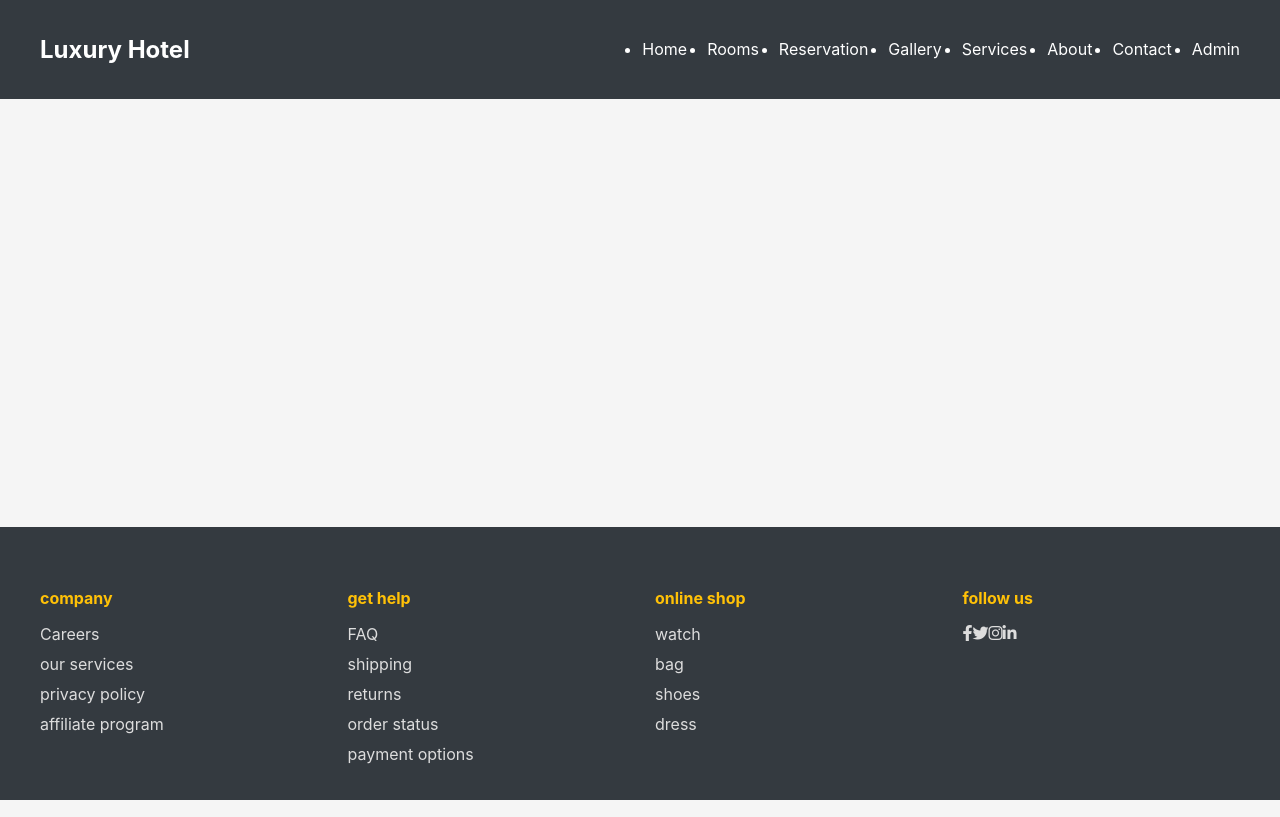
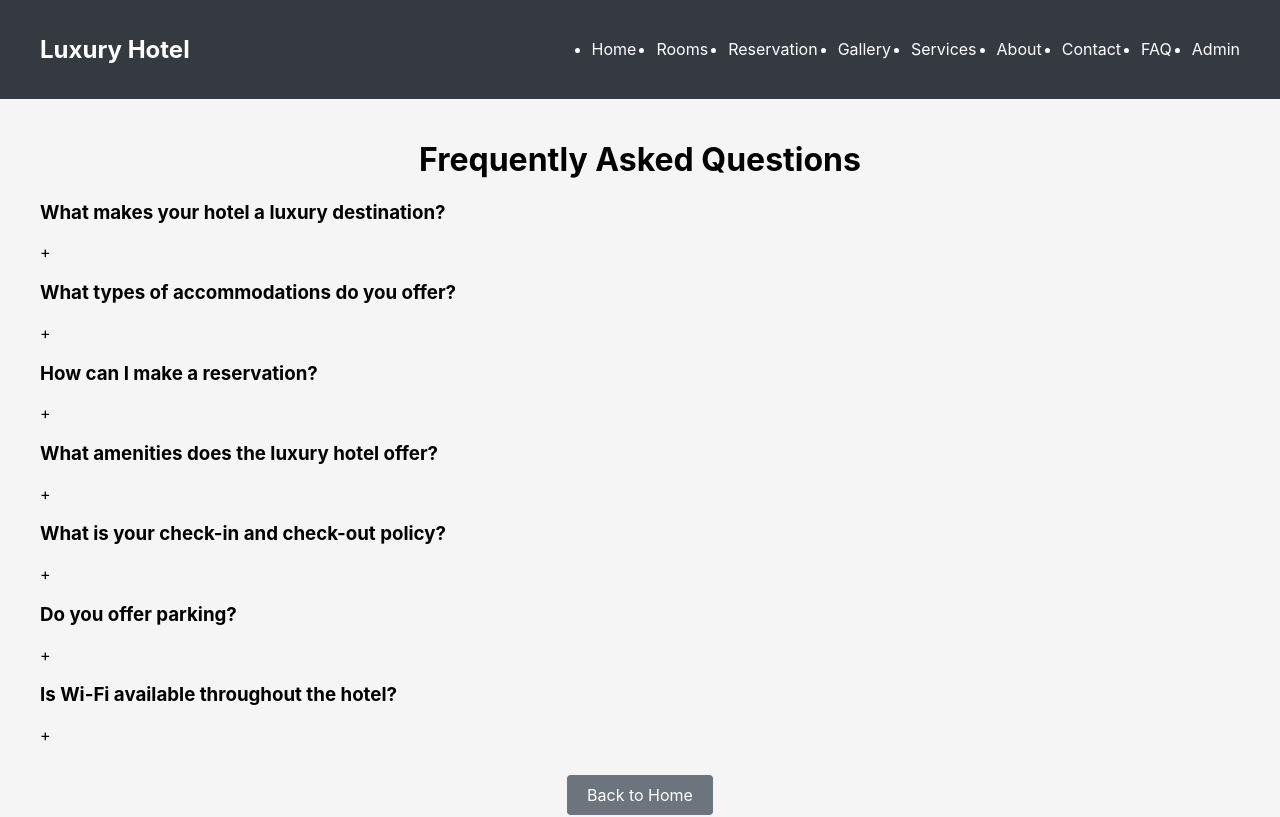
Before and after one commit to devasol/Hotel-Reservation-Management-System, a React (Create React App) app in the folder hotel-booking-app/: page /faq in a window 1280 px wide. Shown: the top 817 px of the page. Built offline with nearby package versions, Linux system fonts and the light colour scheme; no server answers.

Commit message:
Add FAQ page with accordion component

```diff
--- a/hotel-booking-app/src/App.tsx
+++ b/hotel-booking-app/src/App.tsx
@@ -12,6 +12,7 @@ import Services from './components/Services';
 import Gallery from './components/Gallery';
 import About from './components/About';
 import Contact from './components/Contact';
+import FAQ from './components/FAQ';
 import './styles/App.css';
 
 function App() {
@@ -31,6 +32,7 @@ function App() {
               <Route path="/gallery" element={<Gallery />} />
               <Route path="/about" element={<About />} />
               <Route path="/contact" element={<Contact />} />
+              <Route path="/faq" element={<FAQ />} />
             </Routes>
           </main>
           <Footer />
--- /dev/null
+++ b/hotel-booking-app/src/components/FAQ.tsx
@@ -0,0 +1,72 @@
+import React, { useState } from 'react';
+import { Link } from 'react-router-dom';
+
+const FAQ: React.FC = () => {
+  const [openIndex, setOpenIndex] = useState<number | null>(null);
+
+  const toggleAccordion = (index: number) => {
+    setOpenIndex(openIndex === index ? null : index);
+  };
+
+  const faqs = [
+    {
+      question: "What makes your hotel a luxury destination?",
+      answer: "Our hotel offers a unique blend of exquisite design, unparalleled service, and top-tier amenities. We provide spacious suites, elegant rooms, and exclusive penthouses with stunning views."
+    },
+    {
+      question: "What types of accommodations do you offer?",
+      answer: "We provide a range of luxurious accommodations, including standard rooms, suites, and exclusive penthouses. Each room category features modern amenities and elegant furnishings."
+    },
+    {
+      question: "How can I make a reservation?",
+      answer: "Reservations can be made through our website, by contacting our reservations team directly, or via partnered travel agencies. You can also use our online booking system."
+    },
+    {
+      question: "What amenities does the luxury hotel offer?",
+      answer: "Our hotel boasts a range of upscale amenities, including multiple restaurants, a spa and wellness center, fitness facilities, a swimming pool, business center, and more."
+    },
+    {
+      question: "What is your check-in and check-out policy?",
+      answer: "Check-in is from 14:00 until 23:30, and check-out is from 08:00 until 11:00. Early check-in and late check-out may be available based on availability."
+    },
+    {
+      question: "Do you offer parking?",
+      answer: "Yes, we offer parking for over 500 cars. Valet parking service is also available for your convenience."
+    },
+    {
+      question: "Is Wi-Fi available throughout the hotel?",
+      answer: "Yes, we offer complimentary high-speed Wi-Fi throughout the property, including all guest rooms and public areas."
+    }
+  ];
+
+  return (
+    <div className="container">
+      <h1 className="text-center">Frequently Asked Questions</h1>
+
+      <div className="faq-container">
+        {faqs.map((faq, index) => (
+          <div key={index} className="faq-item">
+            <div
+              className={`faq-question ${openIndex === index ? 'open' : ''}`}
+              onClick={() => toggleAccordion(index)}
+            >
+              <h3>{faq.question}</h3>
+              <span className="faq-toggle">{openIndex === index ? '-' : '+'}</span>
+            </div>
+            {openIndex === index && (
+              <div className="faq-answer">
+                <p>{faq.answer}</p>
+              </div>
+            )}
+          </div>
+        ))}
+      </div>
+
+      <div className="text-center" style={{ marginTop: '30px' }}>
+        <Link to="/" className="btn btn-secondary">Back to Home</Link>
+      </div>
+    </div>
+  );
+};
+
+export default FAQ;
--- a/hotel-booking-app/src/components/Header.tsx
+++ b/hotel-booking-app/src/components/Header.tsx
@@ -15,6 +15,7 @@ const Header: React.FC = () => {
             <li><Link to="/services" className="nav-link">Services</Link></li>
             <li><Link to="/about" className="nav-link">About</Link></li>
             <li><Link to="/contact" className="nav-link">Contact</Link></li>
+            <li><Link to="/faq" className="nav-link">FAQ</Link></li>
             <li><Link to="/admin" className="nav-link">Admin</Link></li>
           </ul>
         </nav>
```
